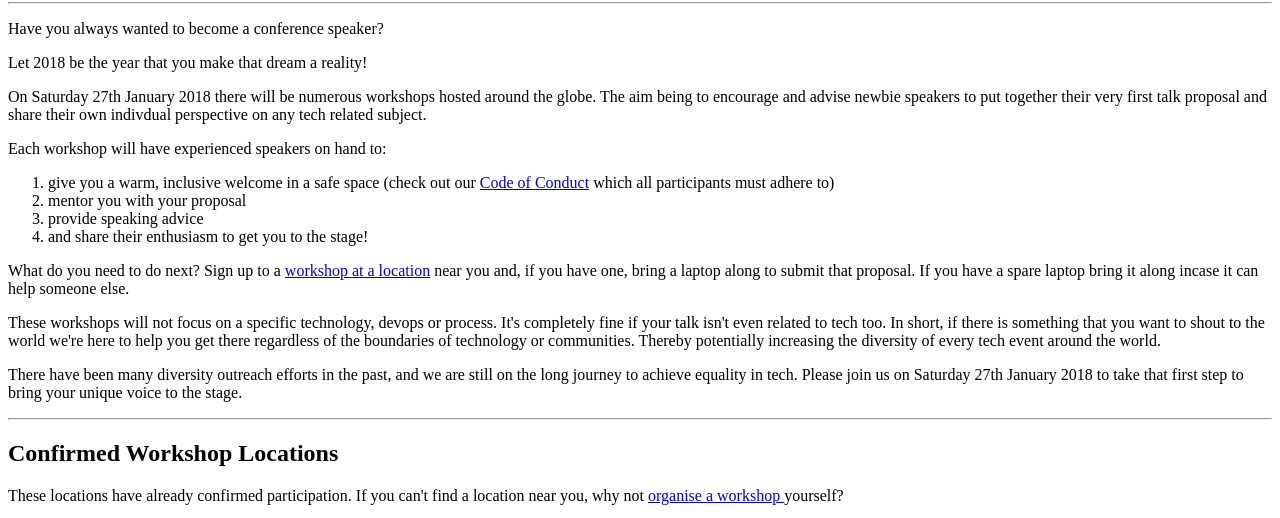
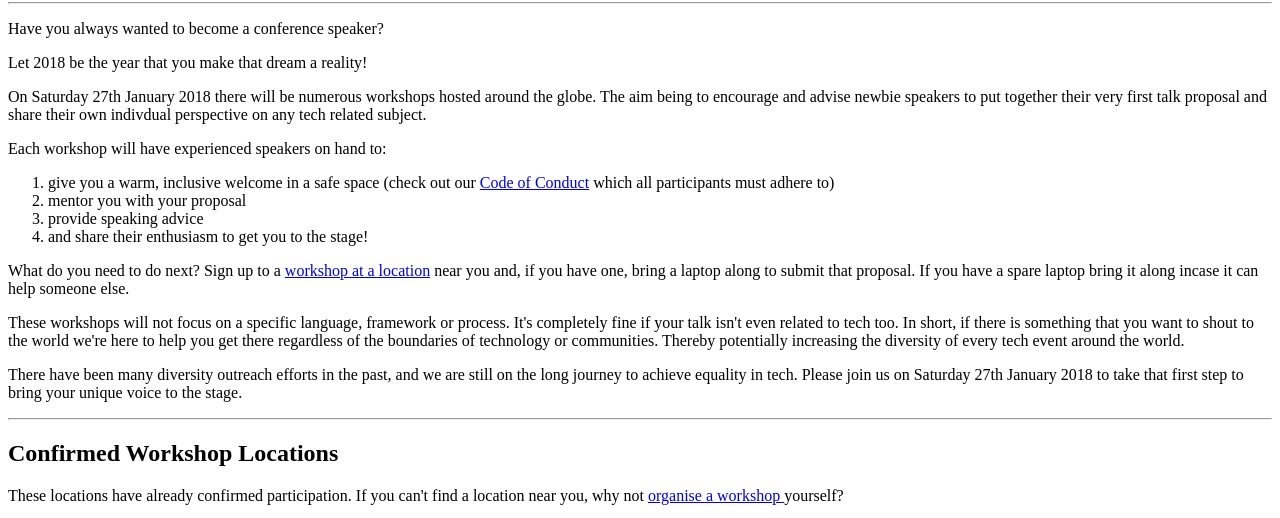
Before and after one commit to JiggyPete/global-diversity-cfp-day-beta, a plain HTML site: page index.html in a window 1280 px wide. Shown: the part 259-777 px from the top of the page. Drawn offline with Linux system fonts and the light colour scheme.

Commit message:
Update index.html

```diff
--- a/index.html
+++ b/index.html
@@ -38,7 +38,7 @@
     What do you need to do next? Sign up to a <a href="#cities">workshop at a location</a> near you and, if you have one, bring a laptop along to submit that proposal. If you have a spare laptop bring it along incase it can help someone else.
   </p>
   <p>
-    These workshops will not focus on a specific technology, devops or process. It's completely fine if your talk isn't even related to tech too. In short, if there is something that you want to shout to the world we're here to help you get there regardless of the boundaries of technology or communities. Thereby potentially increasing the diversity of every tech event around the world.
+    These workshops will not focus on a specific language, framework or process. It's completely fine if your talk isn't even related to tech too. In short, if there is something that you want to shout to the world we're here to help you get there regardless of the boundaries of technology or communities. Thereby potentially increasing the diversity of every tech event around the world.
   </p>
   <p>
     There have been many diversity outreach efforts in the past, and we are still on the long journey to achieve equality in tech. Please join us on Saturday 27th January 2018 to take that first step to bring your unique voice to the stage.
```
